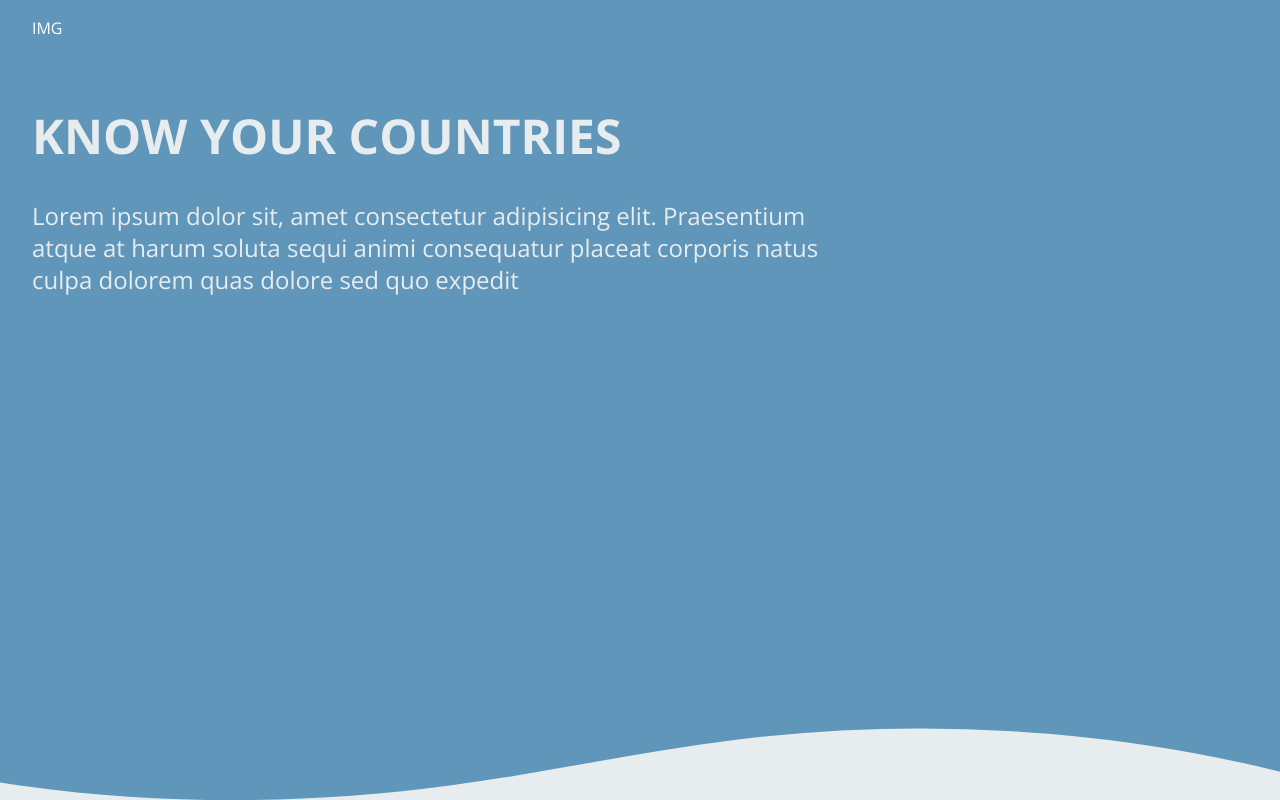
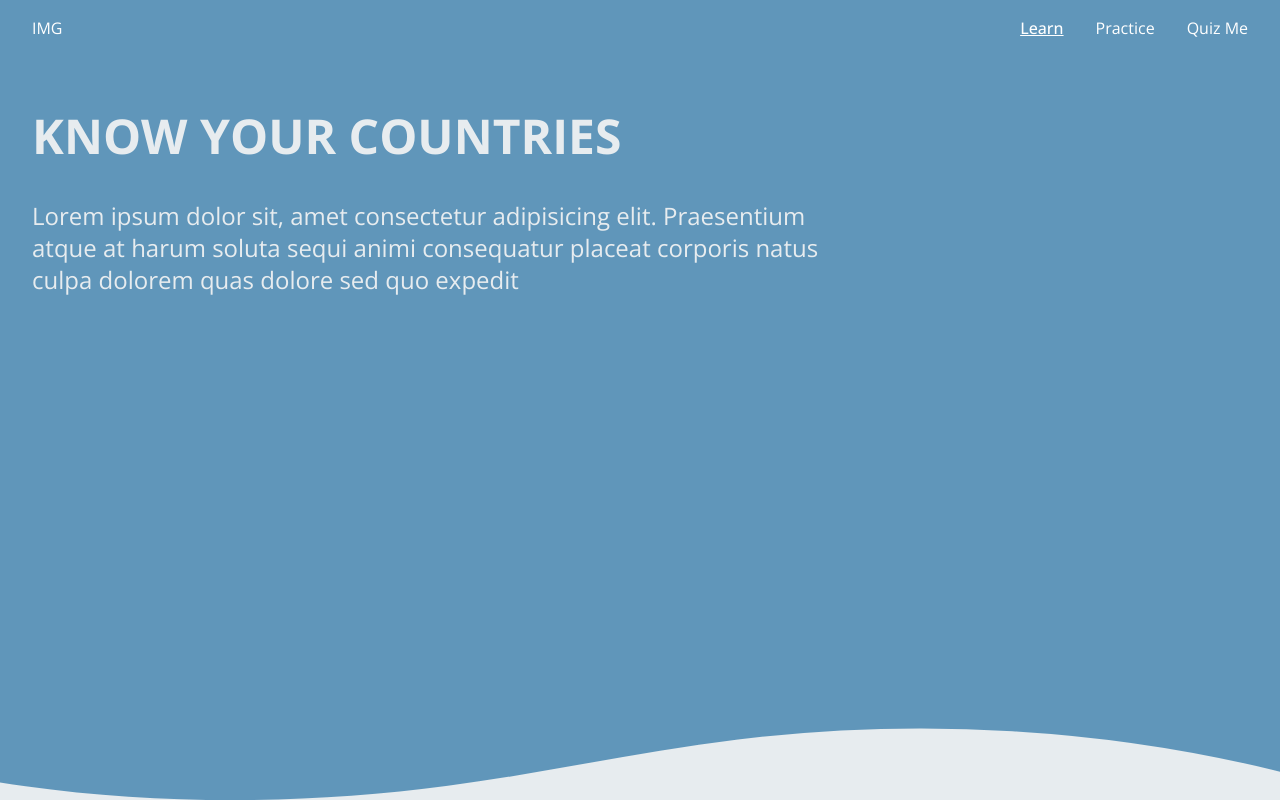
Before and after one commit to jonathancklee1/learn-flags, a React (Vite) app: page / in a window 1280 px wide. Shown: the top 800 px of the page. Built offline with nearby package versions, Linux system fonts and the light colour scheme; no server answers; a web font is replaced by a local one.

Commit message:
Styling changes

```diff
--- a/src/components/CardContainer.tsx
+++ b/src/components/CardContainer.tsx
@@ -23,6 +23,7 @@ const CardContainer = () => {
     return (
         <>
             <section className="px-8 py-16 bg-secondary-color text-primary-text">
+                <div className="max-w-[1440px] mx-auto">
                     <h3 className="text-center text-2xl font-bold uppercase mb-10">
                         Learn flags and country names here
                     </h3>
@@ -42,21 +43,23 @@ const CardContainer = () => {
                                             region={country.region}
                                             languages={
                                                 country.languages &&
-                                            Object.keys(country.languages).map(
-                                                (key: string) => [
+                                                Object.keys(
+                                                    country.languages
+                                                ).map((key: string) => [
                                                     country.languages[key],
-                                                ]
-                                            )
+                                                ])
                                             }
                                             currency={
                                                 country.currencies &&
-                                            Object.values(country.currencies)[0]
-                                                .name
+                                                Object.values(
+                                                    country.currencies
+                                                )[0].name
                                             }
                                         />
                                     );
                                 }
                             )}
+                    </div>
                 </div>
             </section>
         </>
--- a/src/components/Footer.tsx
+++ b/src/components/Footer.tsx
@@ -1,7 +1,7 @@
 const Footer = () => {
     return (
         <>
-            <footer className="px-8 py-4 bg-primary-color text-secondary-color">
+            <footer className="max-w-[1440px] mx-auto px-8 py-4 bg-primary-color text-secondary-color">
                 <p>This is footer</p>
             </footer>
         </>
--- a/src/components/HeroBanner.tsx
+++ b/src/components/HeroBanner.tsx
@@ -2,7 +2,7 @@ const HeroBanner = () => {
     return (
         <>
             <div className="flex h-[calc(100vh-56px)] px-8 py-4 bg-primary-color text-secondary-color">
-                <div className="mt-10">
+                <div className="mt-10 max-w-[1440px] mx-auto">
                     <h1 className="font-bold text-2xl md:text-5xl w-3/4 mb-10 uppercase">
                         Know your countries
                     </h1>
--- a/src/components/Menu.tsx
+++ b/src/components/Menu.tsx
@@ -1,4 +1,4 @@
-import { Link } from "react-router-dom";
+import { Link, NavLink } from "react-router-dom";
 import Xmark from "../assets/xmark.svg";
 
 const Menu = ({ isOpen, toggleMenu }) => {
@@ -21,28 +21,34 @@ const Menu = ({ isOpen, toggleMenu }) => {
                 </div>
                 <nav className="">
                     {/* Links */}
-                    <ul className="flex flex-col gap-12 text-xl underline">
-                        <Link
+                    <ul className="flex flex-col gap-12 text-xl">
+                        <NavLink
                             to="/"
-                            className="cursor-pointer"
+                            className={({ isActive, isPending }) =>
+                                isPending ? "pending" : isActive ? "active" : ""
+                            }
                             onClick={toggleMenu}
                         >
                             Learn
-                        </Link>
-                        <Link
+                        </NavLink>
+                        <NavLink
                             to="/practice"
-                            className="cursor-pointer"
+                            className={({ isActive, isPending }) =>
+                                isPending ? "pending" : isActive ? "active" : ""
+                            }
                             onClick={toggleMenu}
                         >
                             Practice
-                        </Link>
-                        <Link
+                        </NavLink>
+                        <NavLink
                             to="/quiz"
-                            className="cursor-pointer"
+                            className={({ isActive, isPending }) =>
+                                isPending ? "pending" : isActive ? "active" : ""
+                            }
                             onClick={toggleMenu}
                         >
                             Quiz Me
-                        </Link>
+                        </NavLink>
                     </ul>
                 </nav>
             </div>
--- a/src/components/Navbar.tsx
+++ b/src/components/Navbar.tsx
@@ -1,4 +1,4 @@
-import { Link } from "react-router-dom";
+import { Link, NavLink } from "react-router-dom";
 import Menu from "./Menu";
 import Hamburger from "../assets/hamburger.svg";
 import { useState } from "react";
@@ -10,7 +10,8 @@ const Navbar = () => {
     }
     return (
         <>
-            <header className="flex justify-between px-8 py-4 sticky top-0 left-0 right-0 bg-primary-color text-white z-40">
+            <header className=" px-8 py-4 sticky top-0 left-0 right-0 bg-primary-color text-white z-40">
+                <div className="flex justify-between w-full max-w-[1440px] mx-auto">
                     {/* Logo */}
                     <div>IMG</div>
                     <button onClick={toggleMenu} className="md:hidden">
@@ -23,18 +24,46 @@ const Navbar = () => {
                     <nav className="hidden md:block">
                         {/* Links */}
 
-                    <ul className="gap-4 hidden xs:flex">
-                        <Link to="/" className="cursor-pointer">
+                        <ul className="gap-8 hidden md:flex">
+                            <NavLink
+                                to="/"
+                                className={({ isActive, isPending }) =>
+                                    isPending
+                                        ? "pending"
+                                        : isActive
+                                        ? "active"
+                                        : ""
+                                }
+                            >
                                 Learn
-                        </Link>
-                        <Link to="/practice" className="cursor-pointer">
+                            </NavLink>
+                            <NavLink
+                                to="/practice"
+                                className={({ isActive, isPending }) =>
+                                    isPending
+                                        ? "pending"
+                                        : isActive
+                                        ? "active"
+                                        : ""
+                                }
+                            >
                                 Practice
-                        </Link>
-                        <Link to="/quiz" className="cursor-pointer">
+                            </NavLink>
+                            <NavLink
+                                to="/quiz"
+                                className={({ isActive, isPending }) =>
+                                    isPending
+                                        ? "pending"
+                                        : isActive
+                                        ? "active"
+                                        : ""
+                                }
+                            >
                                 Quiz Me
-                        </Link>
+                            </NavLink>
                         </ul>
                     </nav>
+                </div>
             </header>
             <Menu isOpen={isMenuOpen} toggleMenu={toggleMenu} />
         </>
--- a/src/components/PracticeContainer.tsx
+++ b/src/components/PracticeContainer.tsx
@@ -73,7 +73,7 @@ const PracticeContainer = ({ data }) => {
 
     return (
         <>
-            <div className="flex flex-col items-center w-[80vw] ">
+            <div className="flex flex-col items-center w-[80vw] max-w-[600px]">
                 <img
                     src={
                         correctCountry &&
@@ -88,11 +88,11 @@ const PracticeContainer = ({ data }) => {
                         return (
                             <button
                                 key={index}
-                                className={`border-primary-color text-primary-color border-2 px-5 py-3 text-center w-full font-semibold transition-all duration-500  ${
+                                className={`border-primary-color text-primary-color border-2 px-5 py-3 text-center w-full font-semibold transition-all duration-500 hover:bg-primary-color focus:bg-primary-color hover:text-secondary-color focus:text-secondary-color  ${
                                     isAnswered
                                         ? option.isCorrect
-                                            ? " bg-green-400 border-green-100 !text-white"
-                                            : "bg-red-400 border-red-100 !text-white"
+                                            ? " !bg-green-400 border-green-100 !text-secondary-color"
+                                            : "!bg-red-400 border-red-100 !text-secondary-color"
                                         : ""
                                 }`}
                                 onClick={() => setIsAnswered(true)}
@@ -105,7 +105,7 @@ const PracticeContainer = ({ data }) => {
             </div>
 
             <button
-                className={`border-primary-color text-primary-color border-2 px-5 py-3 text-center w-full mt-3 transition-all duration-500 ${
+                className={`border-primary-color text-primary-color border-2 px-5 py-3 text-center w-full mt-3 transition-all duration-500  hover:bg-primary-color focus:bg-primary-color hover:text-secondary-color focus:text-secondary-color${
                     isAnswered ? "visible opacity-100" : "invisible opacity-0"
                 }`}
                 onClick={() => {
--- a/src/index.css
+++ b/src/index.css
@@ -20,6 +20,10 @@
 }
 body {
     overflow-x: hidden;
+}
+a.active {
+    text-decoration: underline;
+    font-weight: 500;
 }
 .wave {
     position: absolute;
--- a/src/pages/practice-page/PracticePage.tsx
+++ b/src/pages/practice-page/PracticePage.tsx
@@ -6,7 +6,7 @@ const PracticePage = () => {
 
     return (
         <>
-            <div className="grid place-content-center h-[calc(100vh-56px)] text-center">
+            <div className="grid place-content-center h-[calc(100vh-56px)] text-center max-w-[1440px] mx-auto text-primary-text">
                 <h1 className="text-2xl font-bold mb-5">Practice here!</h1>
                 <h2 className="text-lg mb-10">What is this country?</h2>
                 <PracticeContainer data={apiResponse} />
```
Lines whose indentation alone changed are shown as unchanged.
